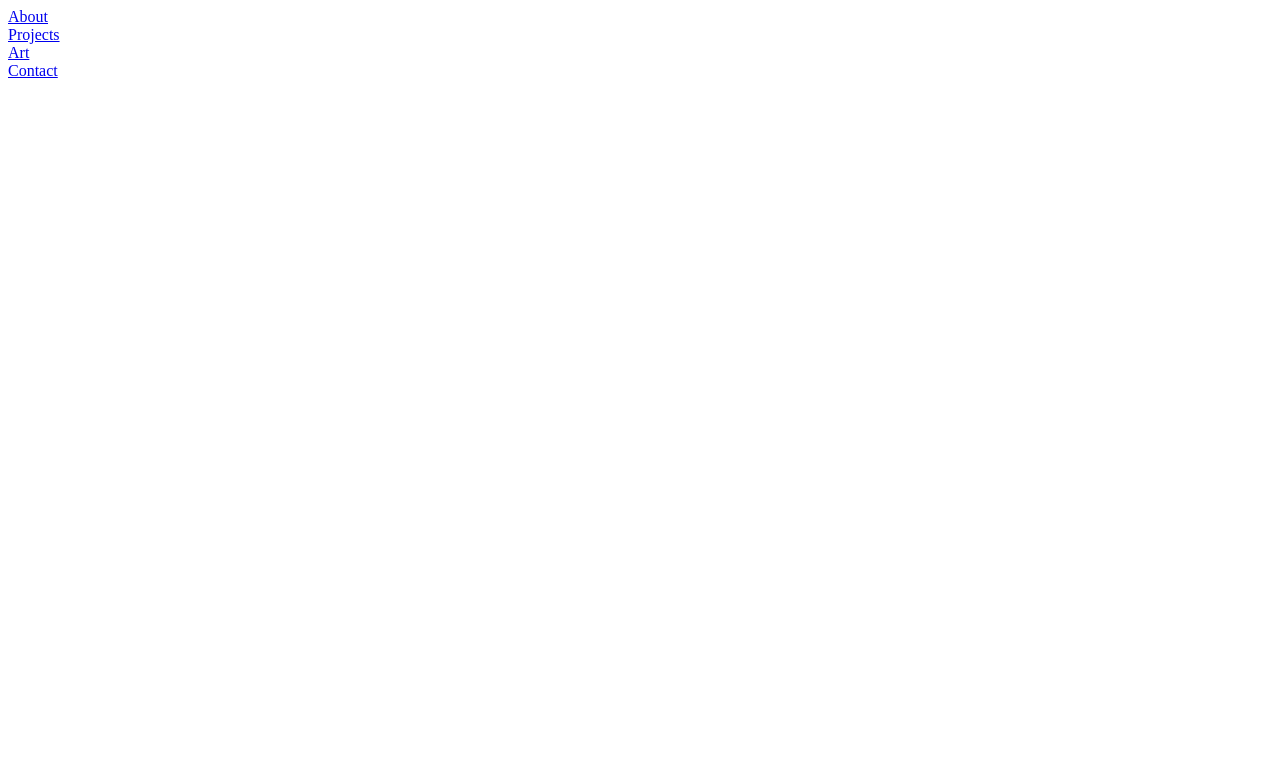
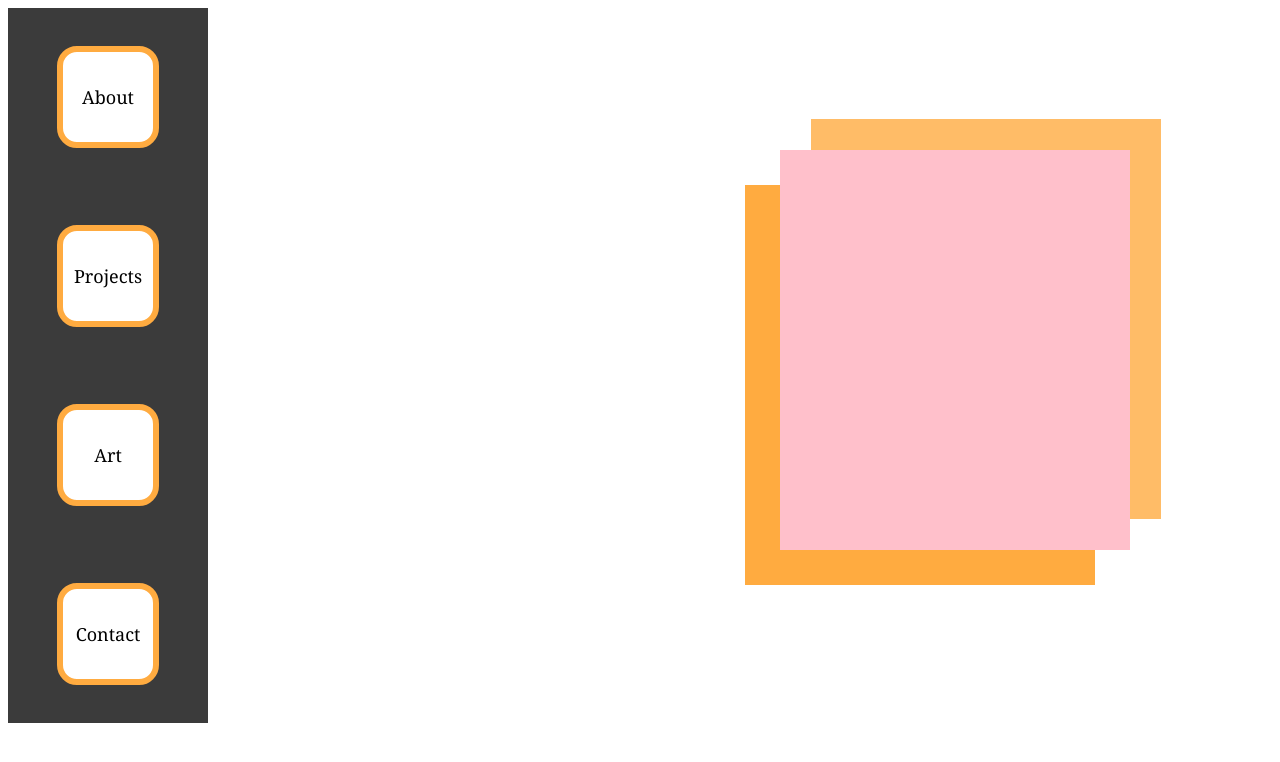
Before and after one commit to RJames34/Portfolio-Website-, a plain HTML site: page index.html in a window 1280 px wide. Drawn offline with Linux system fonts and the light colour scheme.

Commit message:
Created the layour of the about page

```diff
--- a/index.html
+++ b/index.html
@@ -2,27 +2,39 @@
 
 <head>
 <title> About </title>
-<link rel = "style sheet" href = "styles.css">
+<link rel = "stylesheet" href = "styles.css">
 </head>
 
 <body>
 
     <div class ="navbar">
         <div class="pages">
-            <a href ="index.html"> About </a>
+            <a class ="link" href ="index.html"> About </a>
         </div>
 
         <div class="pages">
-            <a href ="projects.html"> Projects </a>
+            <a class ="link" href ="projects.html"> Projects </a>
         </div>
 
          <div class="pages">
-             <a href ="contact.html"> Art </a>
+             <a class ="link" href ="contact.html"> Art </a>
         </div>
 
         <div class="pages">
-             <a href ="contact.html"> Contact </a>
+             <a class ="link" href ="contact.html"> Contact </a>
         </div>
     </div>
 
+    <div id="img">
+
+
+    </div>
+    <div id ="about-textbox"></div>
+
+    <div id = "img-style-1"></div>
+
+    <div id ='img-style-2'></div>
+
+
+
 </body>
```
